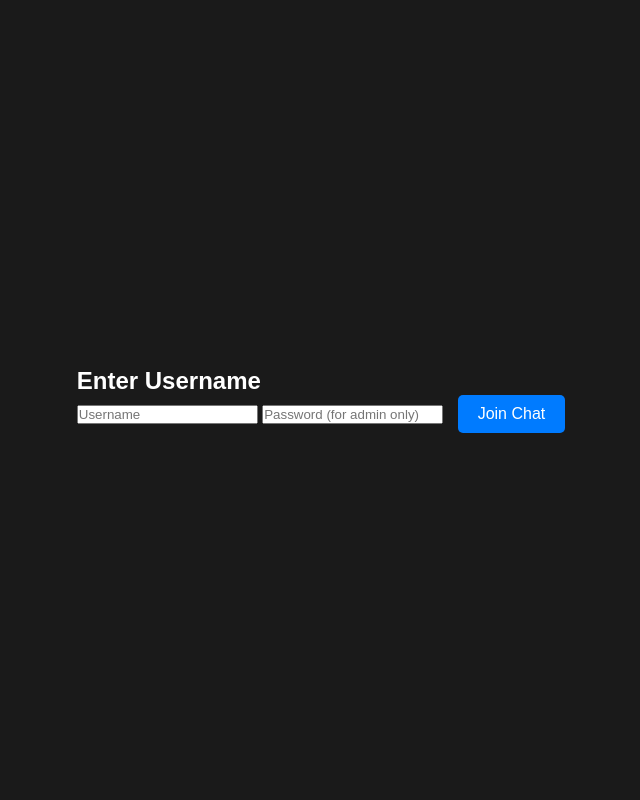
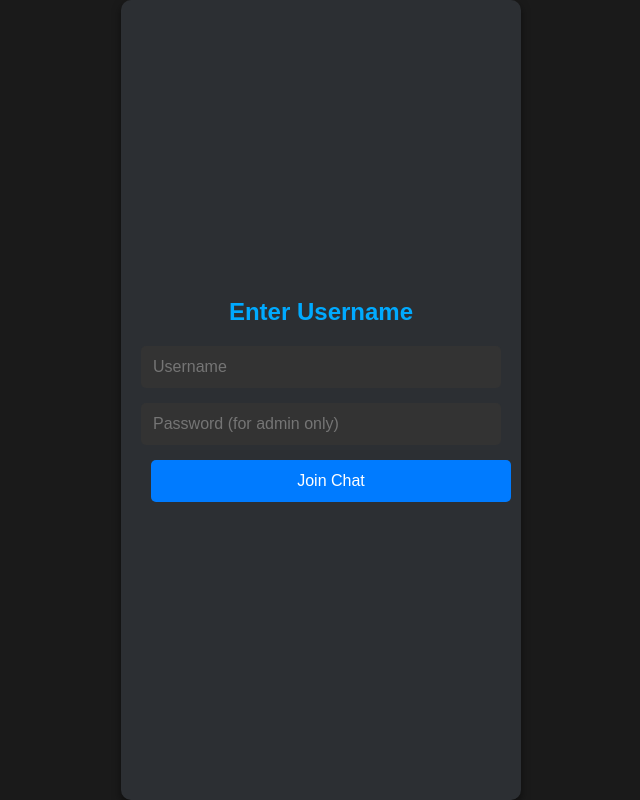
Before and after one commit to RehanHackgroup/RehanHackgroup.github.io, a plain HTML site: page index.html in a window 1280 px wide. Shown: the whole page, without its empty margins (319-959 px from the left). Drawn offline with Linux system fonts and the light colour scheme; no server answers.

Commit message:
Update style.css

```diff
--- a/style.css
+++ b/style.css
@@ -8,6 +8,7 @@
 
 body {
     display: flex;
+    flex-direction: column;
     justify-content: center;
     align-items: center;
     background-color: #1a1a1a;
@@ -16,9 +17,65 @@ body {
     overflow: hidden;
 }
 
+/* Auth Container (Login Screen) */
+#auth-container {
+    display: flex;
+    flex-direction: column;
+    align-items: center;
+    justify-content: center;
+    height: 100vh;
+    width: 100%;
+    max-width: 400px;
+    padding: 20px;
+    background-color: #2c2f33;
+    border-radius: 10px;
+    box-shadow: 0 4px 8px rgba(0, 0, 0, 0.5);
+}
+
+#auth-container h2 {
+    margin-bottom: 20px;
+    color: #00aaff;
+    font-size: 24px;
+}
+
+#auth-container form {
+    width: 100%;
+    display: flex;
+    flex-direction: column;
+}
+
+#auth-container input[type="text"],
+#auth-container input[type="password"] {
+    flex: 1;
+    width: 100%;
+    padding: 12px;
+    margin-bottom: 15px;
+    border: none;
+    border-radius: 5px;
+    background-color: #333;
+    color: #ffffff;
+    font-size: 16px;
+}
+
+#auth-container button {
+    width: 100%;
+    padding: 12px;
+    background-color: #007bff;
+    border: none;
+    border-radius: 5px;
+    color: white;
+    font-size: 16px;
+    cursor: pointer;
+    transition: background-color 0.3s ease;
+}
+
+#auth-container button:hover {
+    background-color: #0056b3;
+}
+
 /* Chat Container */
 #chat-container {
-    display: flex;
+    display: none;
     flex-direction: column;
     width: 100%;
     max-width: 600px;
@@ -49,6 +106,8 @@ body {
     display: flex;
     flex-direction: column;
     gap: 10px;
+    border: 1px solid #333;
+    border-radius: 5px;
 }
 
 .message {
@@ -58,6 +117,7 @@ body {
     font-size: 16px;
     word-wrap: break-word;
     display: inline-block;
+    margin: 5px 0;
 }
 
 .message.right {
@@ -80,6 +140,20 @@ body {
     font-weight: bold;
     align-self: flex-start;
     border-top-left-radius: 0;
+}
+
+.delete-button {
+    margin-left: 10px;
+    background-color: red;
+    color: white;
+    border: none;
+    padding: 5px;
+    border-radius: 5px;
+    cursor: pointer;
+}
+
+.delete-button:hover {
+    background-color: darkred;
 }
 
 /* Message Form */
```
